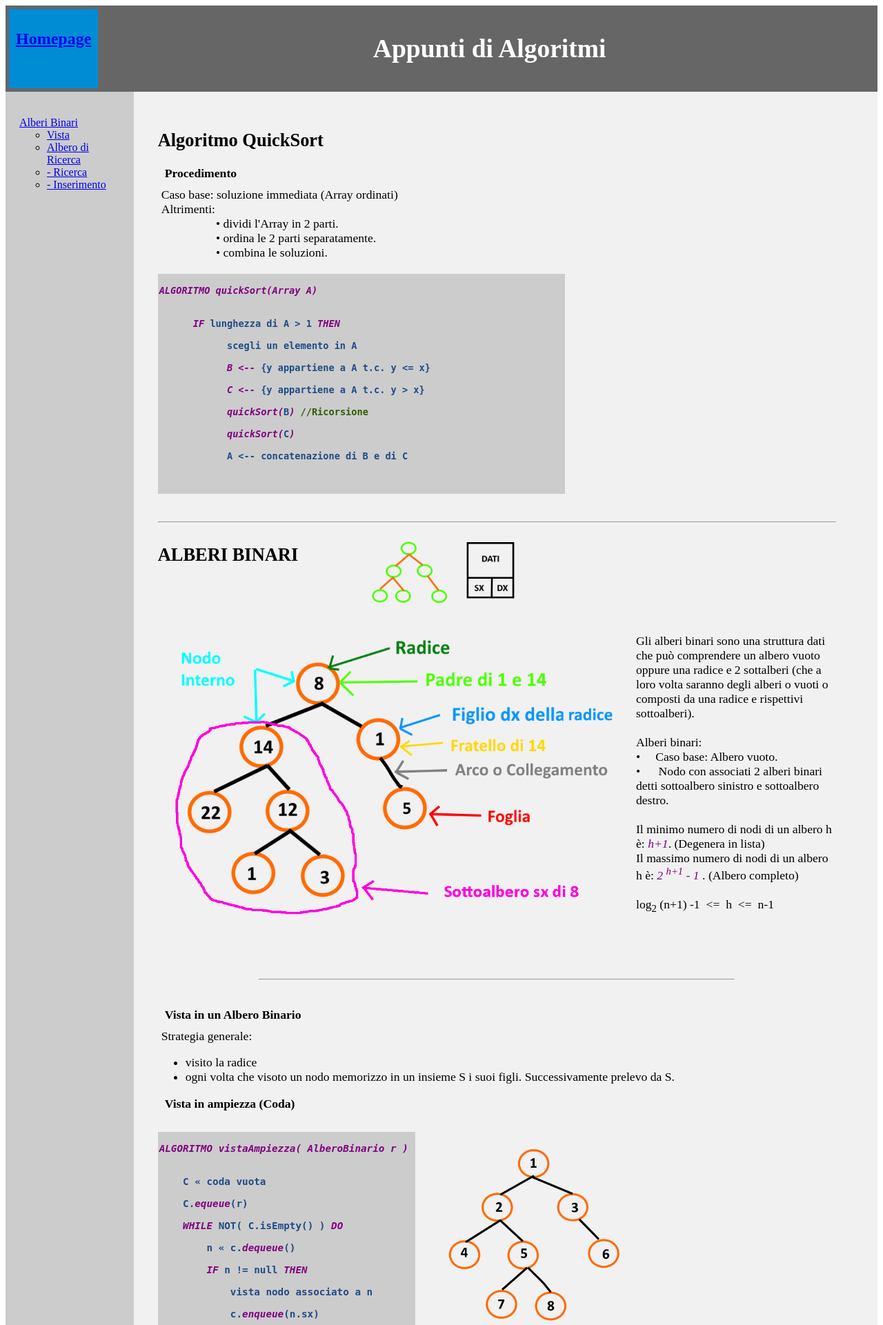
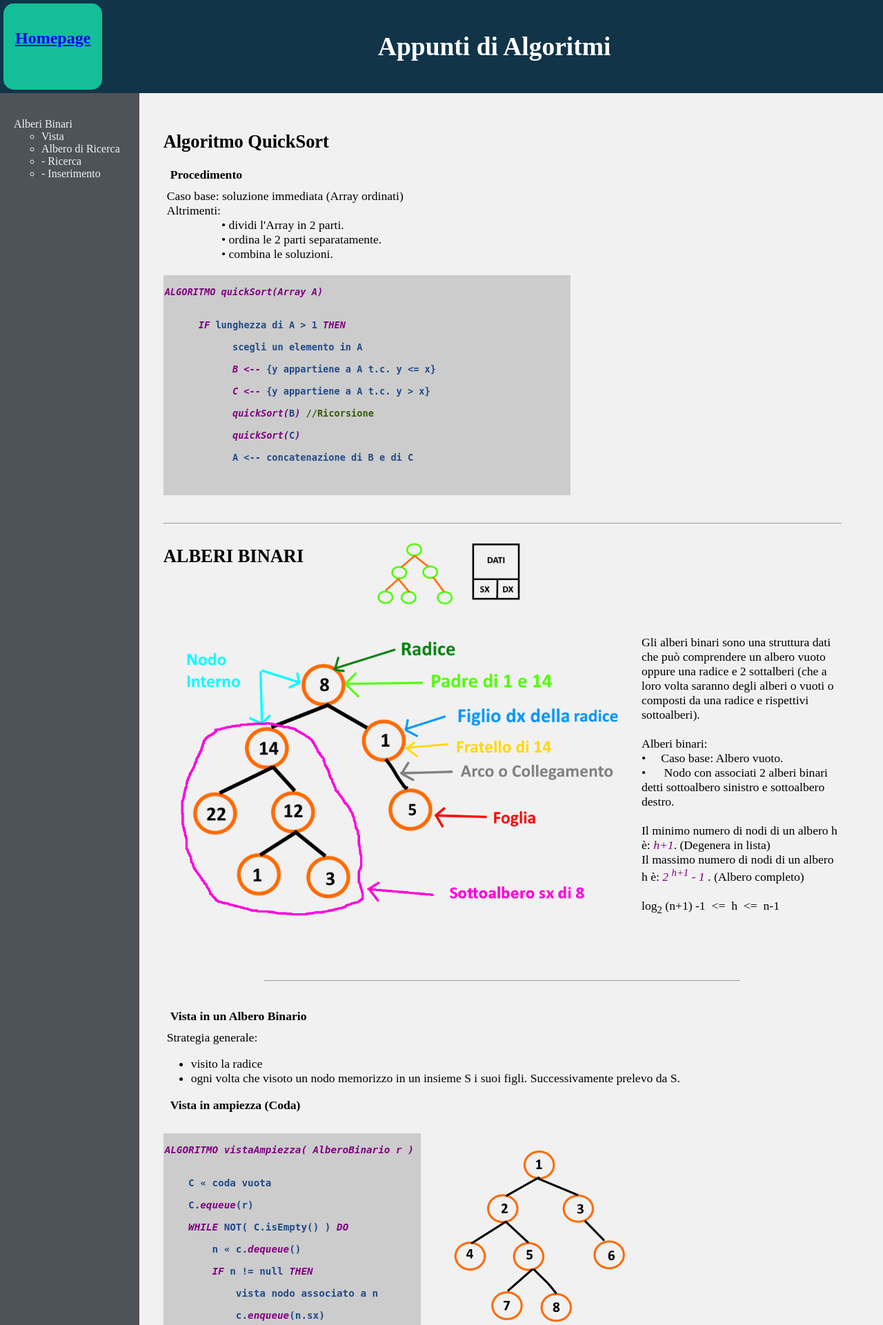
Before and after one commit to DeLudoUni/DeLudoUni.github.io, a PHP site: page /Algoritmi/index.html in a window 1280 px wide. Shown: the top 1921 px of the page at 69% size. Run offline with PHP 8.4, Linux system fonts and the light colour scheme.

Commit message:
Decoration

```diff
--- a/Algoritmi/index.html
+++ b/Algoritmi/index.html
@@ -14,7 +14,7 @@
 
   <body>
 
-    <section style="background-color: #666">
+    <section style="background-color: #113448">
       <nav  class="navgeneral" style="width: 10%;">
         <h2><a href="./..">Homepage</a></h2>
       </nav>
@@ -27,12 +27,12 @@
 
       <nav>
         <ul class="navul">
-          <li><a href="#Alberibinari">Alberi Binari</a></li>
+          <li><a class="a-null" href="#Alberibinari">Alberi Binari</a></li>
           <ul class="ulg">
-            <li><a href="#vistaAlberi">Vista</a></li>
-            <li><a href="#BinarioRicerca">Albero di Ricerca</a></li>
-            <li><a href="#BRicercaRicerca">- Ricerca</a></li>
-            <li><a href="#BRicercaInserimento">- Inserimento</a></li>
+            <li><a class="a-null" href="#vistaAlberi">Vista</a></li>
+            <li><a class="a-null" href="#BinarioRicerca">Albero di Ricerca</a></li>
+            <li><a class="a-null" href="#BRicercaRicerca">- Ricerca</a></li>
+            <li><a class="a-null" href="#BRicercaInserimento">- Inserimento</a></li>
 
           </ul>
 
--- a/grafica.css
+++ b/grafica.css
@@ -1,6 +1,10 @@
+body {
+  margin: 0px;
+}
+
 header {
-  background-color: #666;
-  padding: 10px;
+  background-color: #113448;
+  padding: 15px;
   text-align: center;
   font-size: 25px;
   color: white;
@@ -15,8 +19,10 @@ nav {
   -webkit-flex: 1;
   -ms-flex: 1;
   flex: 1;
-  background: #ccc;
+  /*background-color: #343330;*/
+  background: #4d5359;
   padding: 20px;
+  color: #f1f1f1;
 }
 
 .navul {
@@ -96,11 +102,13 @@ em {
 }
 
 .navgeneral {
-  background-color: #008cd5;
+  background-color: #14bf98;
   width: 30%;
-  padding: 10px;
+  padding: 15px;
   margin: 5px;
   text-align: center;
+  border: 2px solid #14bf98;
+  border-radius: 15px;
 }
 
 .divflex {
@@ -134,3 +142,8 @@ em {
 .hr70 {
   width: 70%;
 }
+
+.a-null {
+  color: #f1f1f1;
+  text-decoration: none;
+}
```
